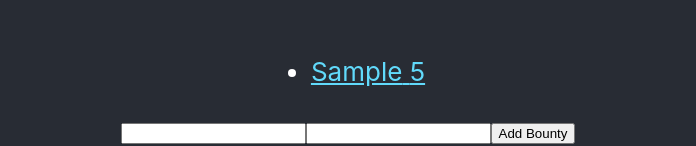
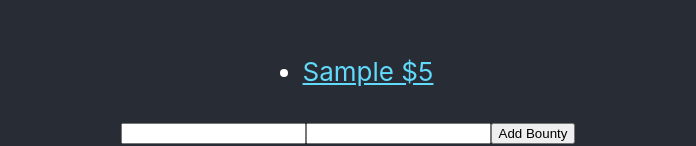
Before and after one commit to porkyfly/bountyhunter, a React (Create React App) app: page / in a window 1280 px wide. Both pictures are taken after typing "Sample", "5" into the empty fields and a click on the button "Add Bounty". Shown: the part 428-574 px from the top of the page, without its empty margins (292-988 px from the left). Built offline with nearby package versions, Linux system fonts and the light colour scheme.

Commit message:
added dollar formatting

```diff
--- a/src/App.js
+++ b/src/App.js
@@ -36,7 +36,7 @@ class App extends Component {
               <ul>
                 {this.state.bounties.map(bounty => (
                   <li>
-                      <Link className="App-link" to="/bounty">{bounty.mission} {bounty.amount}</Link>
+                      <Link className="App-link" to="/bounty">{bounty.mission} ${bounty.amount}</Link>
                   </li>
                 ))}
               </ul>
```
Also changed, not shown: 1 other file (tests, documents, lock files or other folders).
